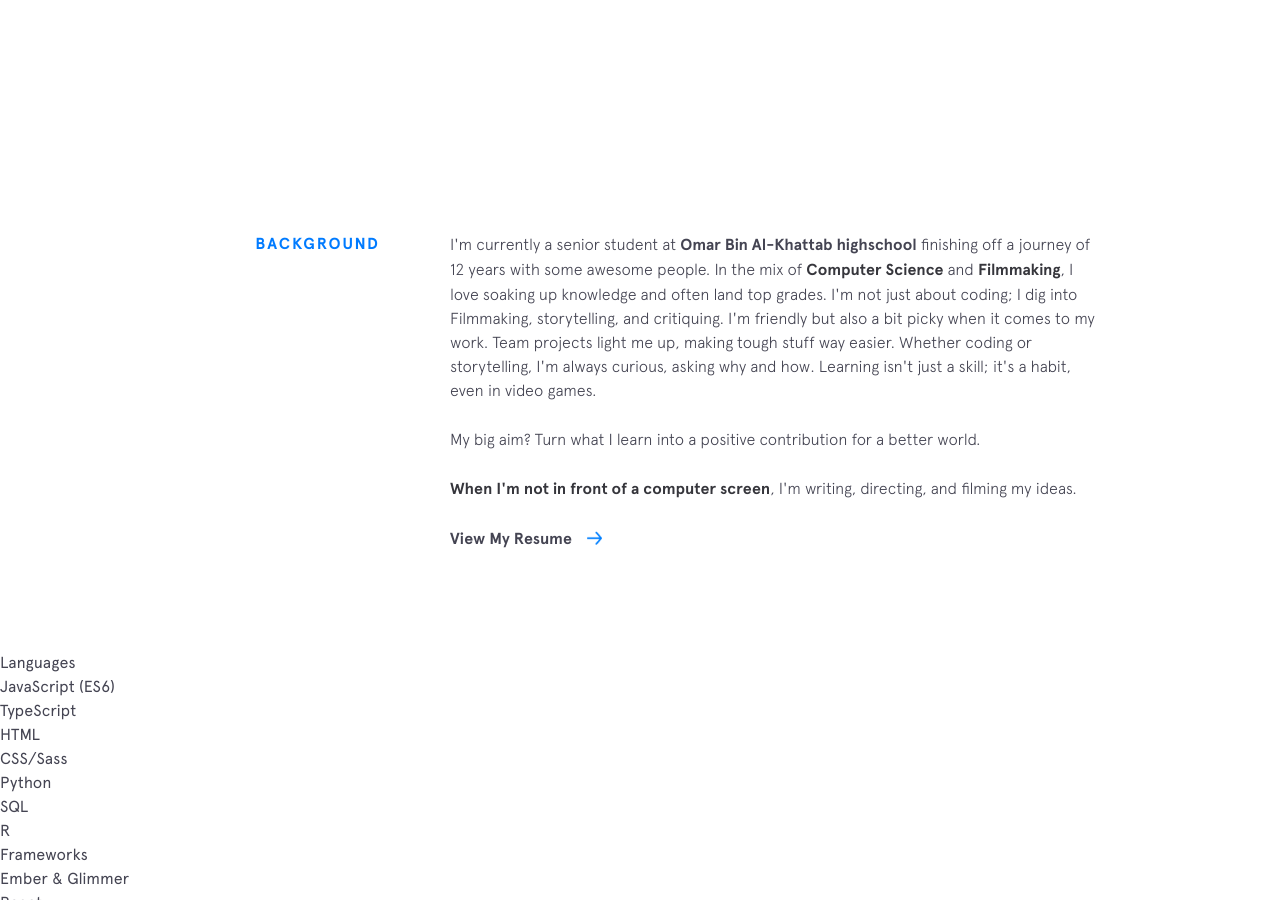
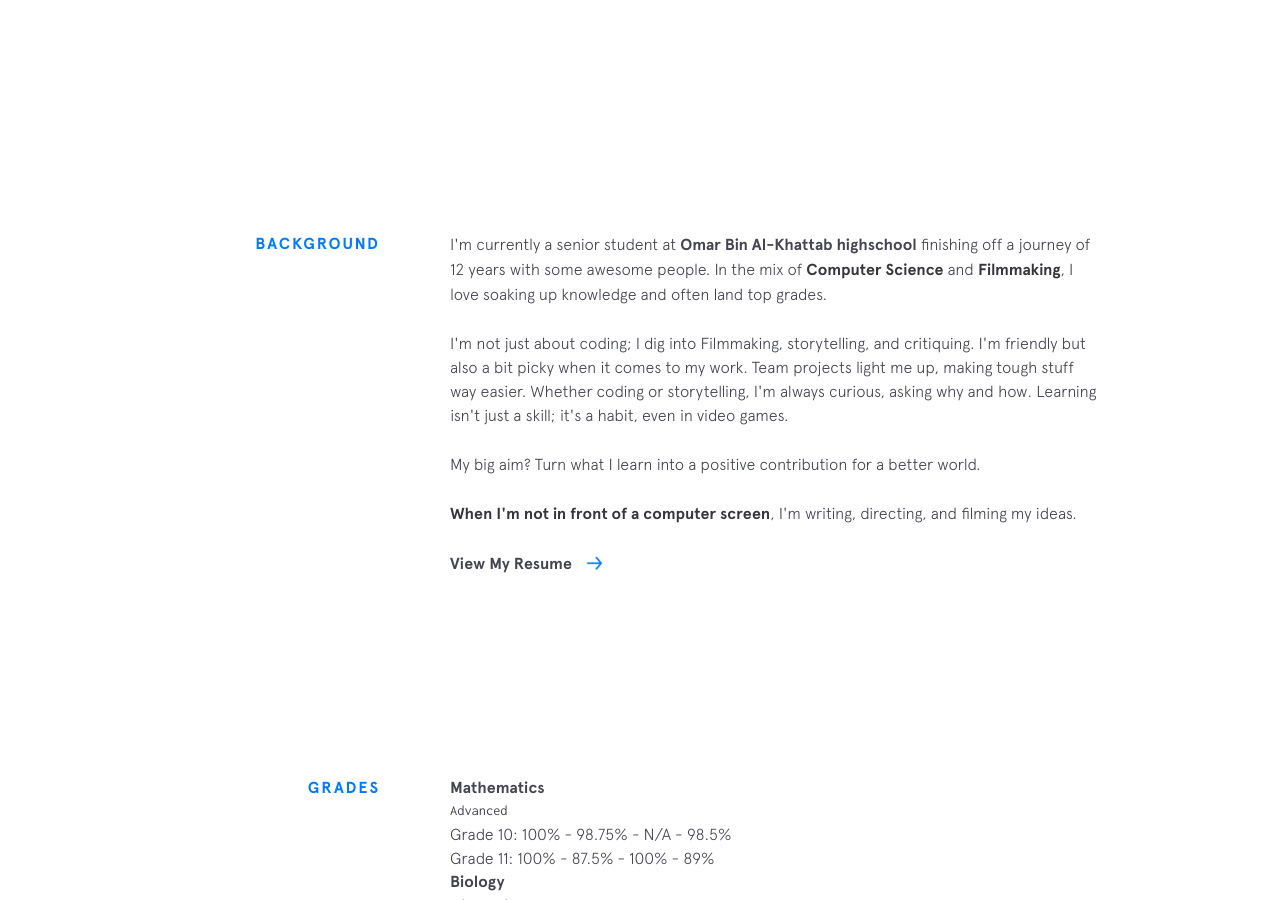
Before and after one commit to obaianaya/obai, a Jekyll site: the page built from index.html, in a window 1280 px wide and 900 px high, scrolled down 768 px. Built offline with Jekyll 4.4.1, drawn with Linux system fonts in a browser that asks for light colours; nearby versions of some CDN libraries; some of the changed text lies outside the part shown.

Commit message:
Hiding pages temp

```diff
--- a/_includes/academics.html
+++ /dev/null
@@ -1,98 +0,0 @@
-<section class="section academics">
-  <div class="section__title">Academics</div>
-  <div class="section__content">
-    <div class="project blistabloc">
-      <figure class="project__pic">
-        <a href="https://blistabloc.com/" target="_blank">
-          <img src="{{site.baseurl}}/img/featured/blistabloc/blistabloc.png" alt="">
-        </a>
-      </figure>
-      <figcaption class="project__caption">
-        <div class="project__name">
-          <a href="https://obaianaya.com/" target="_blank">First Place Winning Film</a>
-        </div>
-        <p>Lorem ipsum dolor sit amet, consectetur adipiscing elit, sed do eiusmod tempor incididunt ut labore et dolore magna aliqua.</p>
-      </figcaption>
-    </div>
-
-    <div class="project screentime">
-      <figure class="project__pic phones">
-        <a href="https://play.google.com/store/apps/details?id=com.starry.management" target="_blank">
-          <div class="phone">
-            <img src="{{site.baseurl}}/img/featured/screentime/screentime1.png" alt="">
-          </div>
-          <div class="phone">
-            <img src="{{site.baseurl}}/img/featured/screentime/screentime3.png" alt="">
-          </div>
-          <div class="phone">
-            <img src="{{site.baseurl}}/img/featured/screentime/screentime4.png" alt="">
-          </div>
-        </a>
-      </figure>
-      <figcaption class="project__caption">
-        <div class="project__name">
-          <a href="https://play.google.com/store/apps/details?id=com.starry.management" target="_blank">Script - The Entity</a>
-        </div>
-        <p>Starry Station feature that provided users with the ability to easily filter content, pause the internet, and even
-          create custom rules for blocking apps like Facebook and Twitter right from their phones.</p>
-      </figcaption>
-    </div>
-
-    <div class="project interventions">
-      <figure class="project__pic">
-        <a href="https://interventions.design/" target="_blank">
-          <img src="{{site.baseurl}}/img/featured/interventions/interventions.png" alt="">
-        </a>
-      </figure>
-      <figcaption class="project__caption">
-        <div class="project__name">
-          <a href="https://interventions.design/" target="_blank">Ajyal Judge</a>
-        </div>
-        <p>Interactive marketing website for Northeastern's first annual student-led design conference, Interventions.</p>
-      </figcaption>
-    </div>
-
-    <div class="project screentime">
-      <figure class="project__pic phones">
-        <a href="https://play.google.com/store/apps/details?id=com.starry.management" target="_blank">
-          <div class="phone">
-            <img src="{{site.baseurl}}/img/featured/screentime/screentime1.png" alt="">
-          </div>
-          <div class="phone">
-            <img src="{{site.baseurl}}/img/featured/screentime/screentime3.png" alt="">
-          </div>
-          <div class="phone">
-            <img src="{{site.baseurl}}/img/featured/screentime/screentime4.png" alt="">
-          </div>
-        </a>
-      </figure>
-      <figcaption class="project__caption">
-        <div class="project__name">
-          <a href="https://play.google.com/store/apps/details?id=com.starry.management" target="_blank">Books Critic</a>
-        </div>
-        <p>Starry Station feature that provided users with the ability to easily filter content, pause the internet, and even
-          create custom rules for blocking apps like Facebook and Twitter right from their phones.</p>
-      </figcaption>
-    </div>
-  </div>
-</section>
-<!-- <section class="section experience">
-  <div class="section__title">Experience</div>
-  <div class="section__content">
-    <div class="jobs">
-      {% for job in site.data.academics %}
-      <div class="job">
-        <div class="time-place">
-          <div class="job__company">
-            <a href="{{job.url}}" target="_blank">{{job.company}}</a>
-          </div>
-          <div class="job__time">{{job.time}}</div>
-        </div>
-        <div class="job__position">{{job.position}}</div>
-      </div>
-      {% endfor %}
-    </div>
-
-    <a href="{{site.resume}}" target="_blank" class="arrow-link">View My Resume</a>
-  </div>
-</section> -->
--- a/_includes/background.html
+++ b/_includes/background.html
@@ -6,8 +6,11 @@
       <a class="underline-link" href="https://www.obaianaya.com/" target="_blank">Omar Bin Al-Khattab highschool</a> finishing off a journey of 12 years with some awesome people.
       In the mix of
       <strong>Computer Science</strong> and
-        <strong>Filmmaking</strong>, I love soaking up knowledge and often land top grades. I'm not just about coding; I dig into Filmmaking, storytelling, and critiquing. I'm friendly but also a bit picky when it comes to my work. Team projects light me up, making tough stuff way easier. Whether coding or storytelling, I'm always curious, asking why and how. Learning isn't just a skill; it's a habit, even in video games.    </p>
-
+        <strong>Filmmaking</strong>, I love soaking up knowledge and often land top grades.
+    </p>
+    <p>
+        I'm not just about coding; I dig into Filmmaking, storytelling, and critiquing. I'm friendly but also a bit picky when it comes to my work. Team projects light me up, making tough stuff way easier. Whether coding or storytelling, I'm always curious, asking why and how. Learning isn't just a skill; it's a habit, even in video games.    </p>
+      </p>
     <p>
       My big aim? Turn what I learn into a positive contribution for a better world.
     </p>
--- a/_includes/employment-status.html
+++ /dev/null
@@ -1,7 +0,0 @@
-<a class="status" href="{{site.resume}}" target="_blank">
-  <div class="status__light">
-    <div class="status__light__ring"></div>
-    <div class="status__light__led"></div>
-  </div>
-  <div class="status__message">Currently seeking full-time opportunities!</div>
-</a>
--- a/_includes/featured-projects.html
+++ /dev/null
@@ -1,55 +0,0 @@
-<section class="section featured-projects">
-  <div class="section__title">Programming</div>
-  <div class="section__content">
-    <div class="project blistabloc">
-      <figure class="project__pic">
-        <a href="https://blistabloc.com/" target="_blank">
-          <img src="{{site.baseurl}}/img/featured/blistabloc/ML.png" alt="">
-        </a>
-      </figure>
-      <figcaption class="project__caption">
-        <div class="project__name">
-          <a href="https://obaianaya.com/" target="_blank">Machine Learning Course</a>
-        </div>
-        <p>Lorem ipsum dolor sit amet, consectetur adipiscing elit, sed do eiusmod tempor incididunt ut labore et dolore magna aliqua.</p>
-      </figcaption>
-    </div>
-
-    <div class="project screentime">
-      <figure class="project__pic phones">
-        <a href="https://play.google.com/store/apps/details?id=com.starry.management" target="_blank">
-          <div class="phone">
-            <img src="{{site.baseurl}}/img/featured/screentime/python.png" alt="">
-          </div>
-          <div class="phone">
-            <img src="{{site.baseurl}}/img/featured/screentime/screentime3.png" alt="">
-          </div>
-          <div class="phone">
-            <img src="{{site.baseurl}}/img/featured/screentime/screentime4.png" alt="">
-          </div>
-        </a>
-      </figure>
-      <figcaption class="project__caption">
-        <div class="project__name">
-          <a href="https://play.google.com/store/apps/details?id=com.starry.management" target="_blank">Introduction to Python Course</a>
-        </div>
-        <p>Starry Station feature that provided users with the ability to easily filter content, pause the internet, and even
-          create custom rules for blocking apps like Facebook and Twitter right from their phones.</p>
-      </figcaption>
-    </div>
-
-    <div class="project interventions">
-      <figure class="project__pic">
-        <a href="https://interventions.design/" target="_blank">
-          <img src="{{site.baseurl}}/img/featured/interventions/interventions.png" alt="">
-        </a>
-      </figure>
-      <figcaption class="project__caption">
-        <div class="project__name">
-          <a href="https://interventions.design/" target="_blank">Minecraft Design Competition</a>
-        </div>
-        <p>Interactive marketing website for Northeastern's first annual student-led design conference, Interventions.</p>
-      </figcaption>
-    </div>
-  </div>
-</section>
--- a/_includes/intro.html
+++ b/_includes/intro.html
@@ -4,7 +4,8 @@
   </h1>
 
   <h2 class="intro__tagline">I'm
-    <span class="name">Obai Anaya</span>, Coding by day, filming by dusk
+    <span class="name">Obai Anaya</span>,
+    Coding by Day, Filming by Dusk
     <span class="emoji technologist"></span>
   </h2>
 
--- a/_includes/other-projects.html
+++ /dev/null
@@ -1,99 +0,0 @@
-<section class="section featured-projects">
-  <div class="section__title">Filming</div>
-  <div class="section__content">
-    <div class="project blistabloc">
-      <figure class="project__pic">
-        <a href="https://www.youtube.com/watch?v=hY7nTo564k0" target="_blank">
-          <img src="{{site.baseurl}}/img/featured/blistabloc/film.png" alt="">
-        </a>
-      </figure>
-      <figcaption class="project__caption">
-        <div class="project__name">
-          <a href="https://obaianaya.com/" target="_blank">First Place Winning Film</a>
-        </div>
-        <p>Lorem ipsum dolor sit amet, consectetur adipiscing elit, sed do eiusmod tempor incididunt ut labore et dolore magna aliqua.</p>
-      </figcaption>
-    </div>
-
-    <div class="project screentime">
-      <figure class="project__pic phones">
-        <a href="https://play.google.com/store/apps/details?id=com.starry.management" target="_blank">
-          <div class="phone">
-            <img src="{{site.baseurl}}/img/featured/screentime/screentime1.png" alt="">
-          </div>
-          <div class="phone">
-            <img src="{{site.baseurl}}/img/featured/screentime/screentime3.png" alt="">
-          </div>
-          <div class="phone">
-            <img src="{{site.baseurl}}/img/featured/screentime/screentime4.png" alt="">
-          </div>
-        </a>
-      </figure>
-      <figcaption class="project__caption">
-        <div class="project__name">
-          <a href="https://play.google.com/store/apps/details?id=com.starry.management" target="_blank">Script - The Entity</a>
-        </div>
-        <p>Starry Station feature that provided users with the ability to easily filter content, pause the internet, and even
-          create custom rules for blocking apps like Facebook and Twitter right from their phones.</p>
-      </figcaption>
-    </div>
-
-    <div class="project interventions">
-      <figure class="project__pic">
-        <a href="https://interventions.design/" target="_blank">
-          <img src="{{site.baseurl}}/img/featured/interventions/interventions.png" alt="">
-        </a>
-      </figure>
-      <figcaption class="project__caption">
-        <div class="project__name">
-          <a href="https://interventions.design/" target="_blank">Ajyal Judge</a>
-        </div>
-        <p>Interactive marketing website for Northeastern's first annual student-led design conference, Interventions.</p>
-      </figcaption>
-    </div>
-
-    <div class="project screentime">
-      <figure class="project__pic phones">
-        <a href="https://play.google.com/store/apps/details?id=com.starry.management" target="_blank">
-          <div class="phone">
-            <img src="{{site.baseurl}}/img/featured/screentime/screentime1.png" alt="">
-          </div>
-          <div class="phone">
-            <img src="{{site.baseurl}}/img/featured/screentime/screentime3.png" alt="">
-          </div>
-          <div class="phone">
-            <img src="{{site.baseurl}}/img/featured/screentime/screentime4.png" alt="">
-          </div>
-        </a>
-      </figure>
-      <figcaption class="project__caption">
-        <div class="project__name">
-          <a href="https://play.google.com/store/apps/details?id=com.starry.management" target="_blank">Books Critic</a>
-        </div>
-        <p>Starry Station feature that provided users with the ability to easily filter content, pause the internet, and even
-          create custom rules for blocking apps like Facebook and Twitter right from their phones.</p>
-      </figcaption>
-    </div>
-  </div>
-</section>
-
-
-
-<!-- <section class="section other-projects">
-  <div class="section__title">Other Projects</div>
-  <div class="section__content">
-    {% for project in site.data.other-projects %}
-    <div class="project">
-      <div class="project__name">
-        <a href="{{project.url}}" target="_blank" class="arrow-link">{{project.name}}</a>
-      </div>
-      <p>{{project.description}}</p>
-      <div class="project__used">
-        {% for item in project.used %}
-        <span class="project__used__item">{{item.thing}}</span>
-        {% endfor %}
-      </div>
-    </div>
-    {% endfor %}
-  </div>
-</section> -->
--- a/_includes/scripts.html
+++ /dev/null
@@ -1,3 +0,0 @@
-<script src='https://cdnjs.cloudflare.com/ajax/libs/jquery/3.1.1/jquery.min.js' type="text/javascript" charset="utf-8"></script>
-<script src="https://unpkg.com/scrollreveal/dist/scrollreveal.min.js"></script>
-<script src="js/main.js" type="text/javascript" charset="utf-8"></script>
--- a/_includes/skills.html
+++ /dev/null
@@ -1,40 +0,0 @@
-<section class="section skills">
-  <div class="section__title">Skills</div>
-  <div class="section__content">
-    <!-- <p>I’ve picked up quite a few skills during the course of my three co-ops, and aim to improve these skills everyday. Here are a few of the technologies that I have experience with:</p> -->
-    <div class="skillz">
-      <div class="skillz__category">
-        <div class="skillz__category__label">Languages</div>
-        <ul>
-          {% for language in site.data.skills.languages %}
-          <li class="skillz__category__item">{{language.item}}</li>
-          {% endfor %}
-        </ul>
-      </div>
-      <div class="skillz__category">
-        <div class="skillz__category__label">Frameworks</div>
-        <ul>
-          {% for framework in site.data.skills.frameworks %}
-          <li class="skillz__category__item">{{framework.item}}</li>
-          {% endfor %}
-        </ul>
-      </div>
-      <div class="skillz__category">
-        <div class="skillz__category__label">Tools</div>
-        <ul>
-          {% for tool in site.data.skills.tools %}
-          <li class="skillz__category__item">{{tool.item}}</li>
-          {% endfor %}
-        </ul>
-      </div>
-      <div class="skillz__category">
-        <div class="skillz__category__label">Design</div>
-        <ul>
-          {% for thing in site.data.skills.design %}
-          <li class="skillz__category__item">{{thing.item}}</li>
-          {% endfor %}
-        </ul>
-      </div>
-    </div>
-  </div>
-</section>
```
